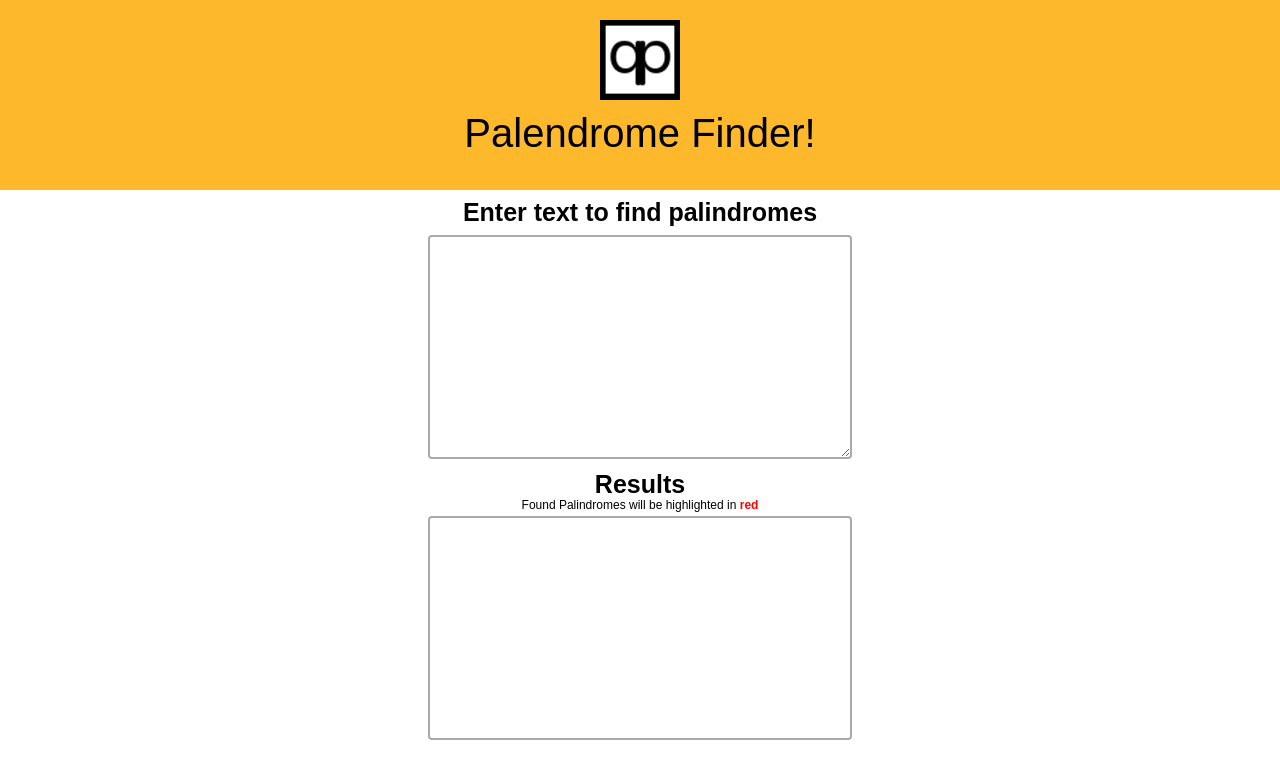
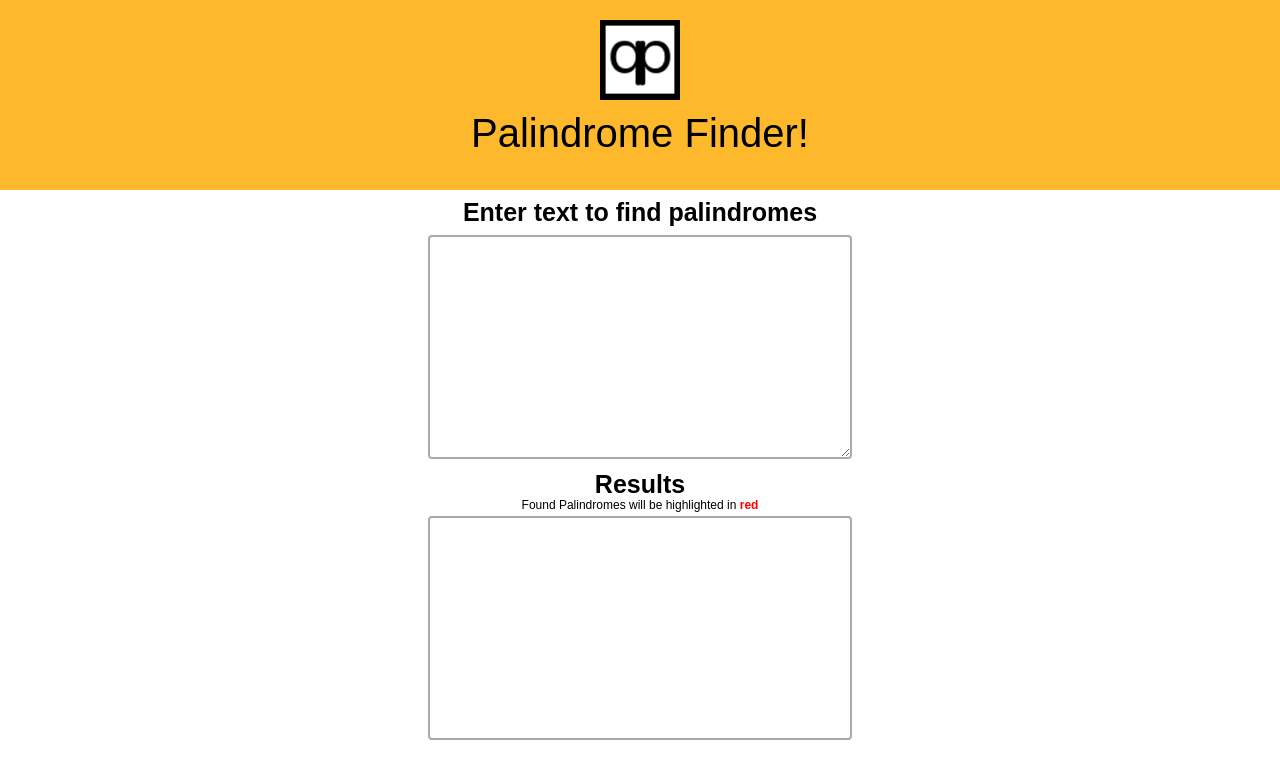
Before and after one commit to RossAD/Palindromes, a React (Create React App) app: page / in a window 1280 px wide. Shown: the top 778 px of the page. Built offline with nearby package versions, Linux system fonts and the light colour scheme.

Commit message:
Readme update, spell check.

```diff
--- a/src/client/components/Header.js
+++ b/src/client/components/Header.js
@@ -6,7 +6,7 @@ class Header extends Component {
       <div className="App-header">
         <img src={this.props.logo} className="App-logo" alt="logo" />
         <p className="App-title">
-          Palendrome Finder!
+          Palindrome Finder!
         </p>
       </div>
     )
```
Also changed, not shown: 1 other file (tests, documents, lock files or other folders).
